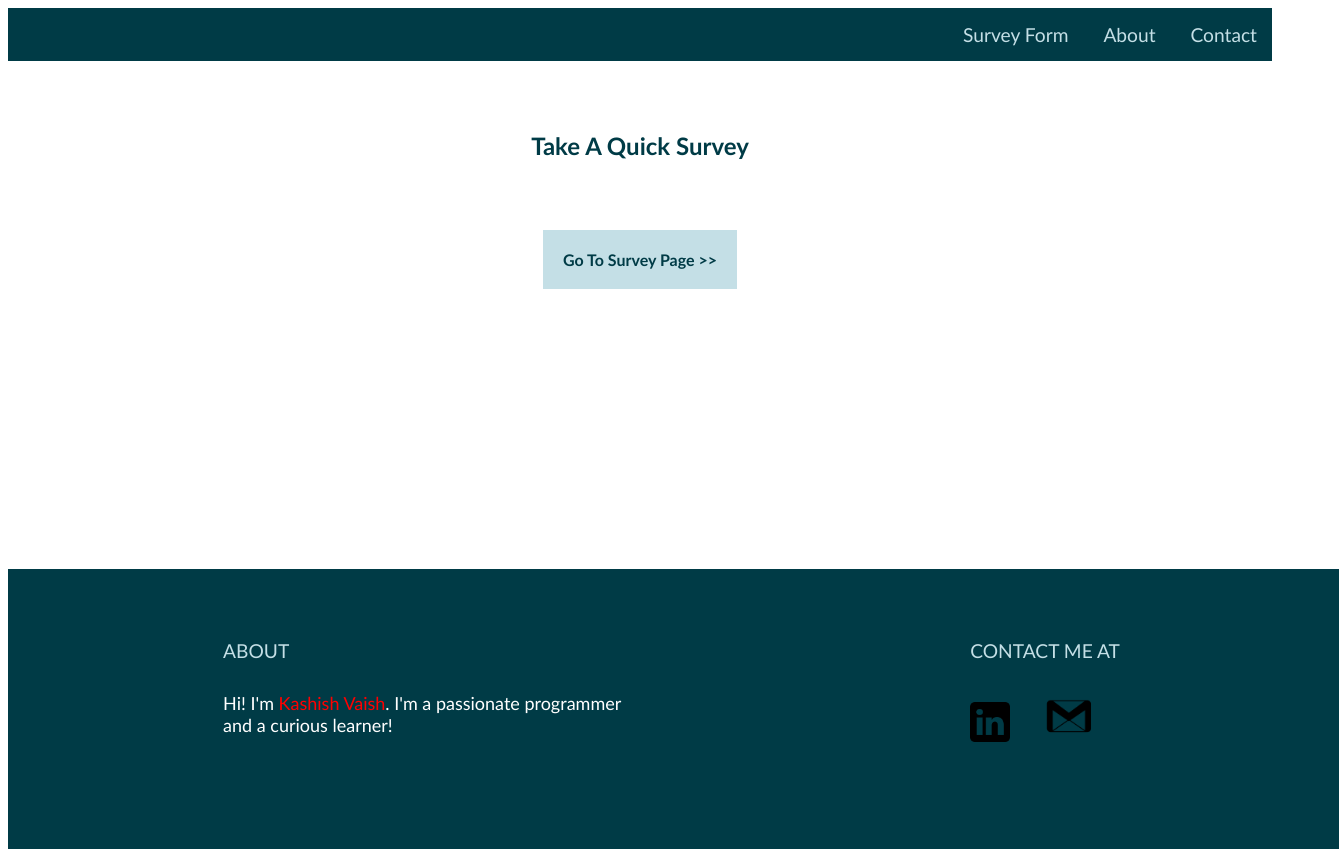
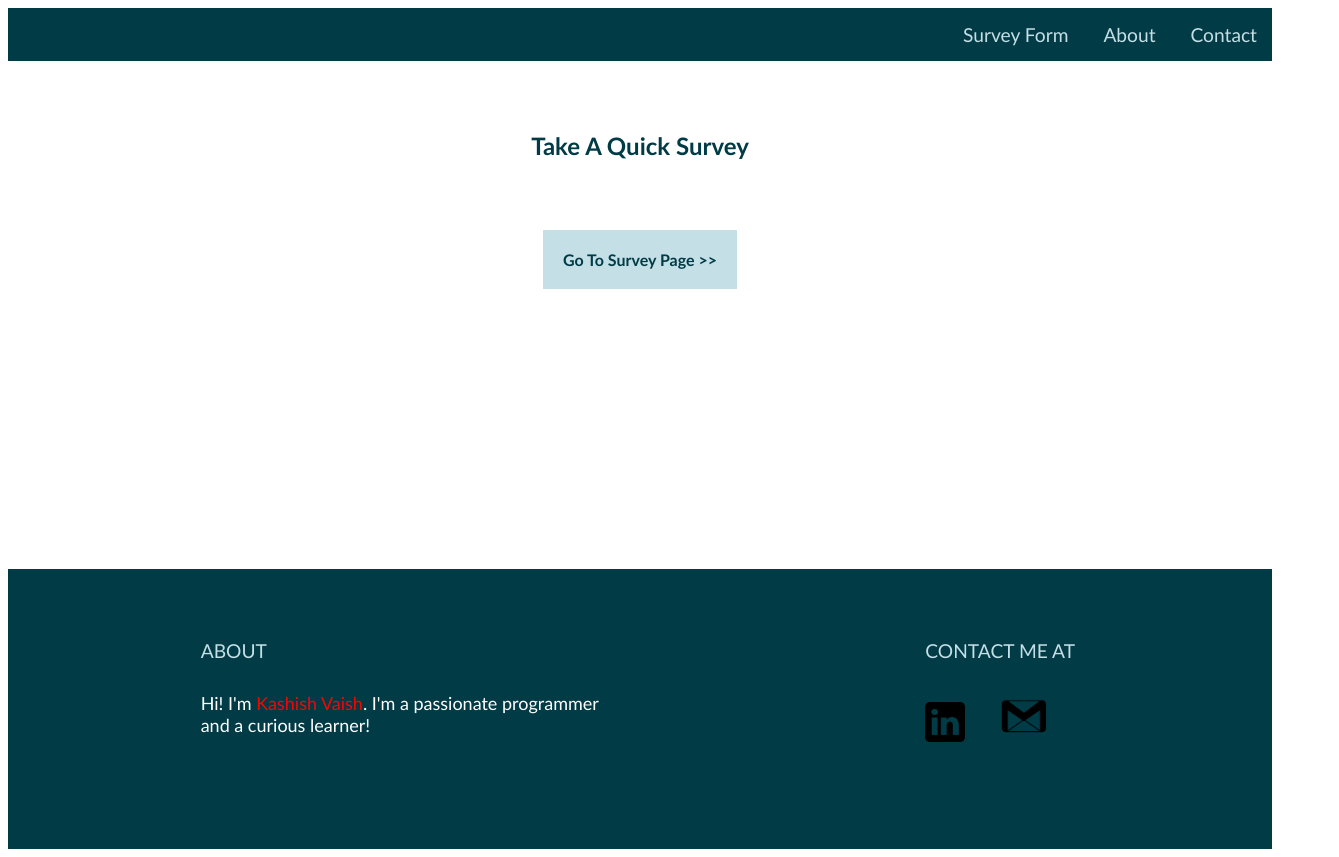
Before and after one commit to kashishvaish/WD101Capstone, a plain HTML site: page index.html in a window 1280 px wide. Shown: the whole page, 1339 px wide, since content can reach past the window. Drawn offline with Linux system fonts and the light colour scheme.

Commit message:
Fixed styling errors

```diff
--- a/css/main.css
+++ b/css/main.css
@@ -54,7 +54,6 @@
 footer {
     background-color: #003B46;
     bottom: 0;
-    width: 99%;
     display: flex;
     justify-content: space-evenly;
     height: 200px;
```
